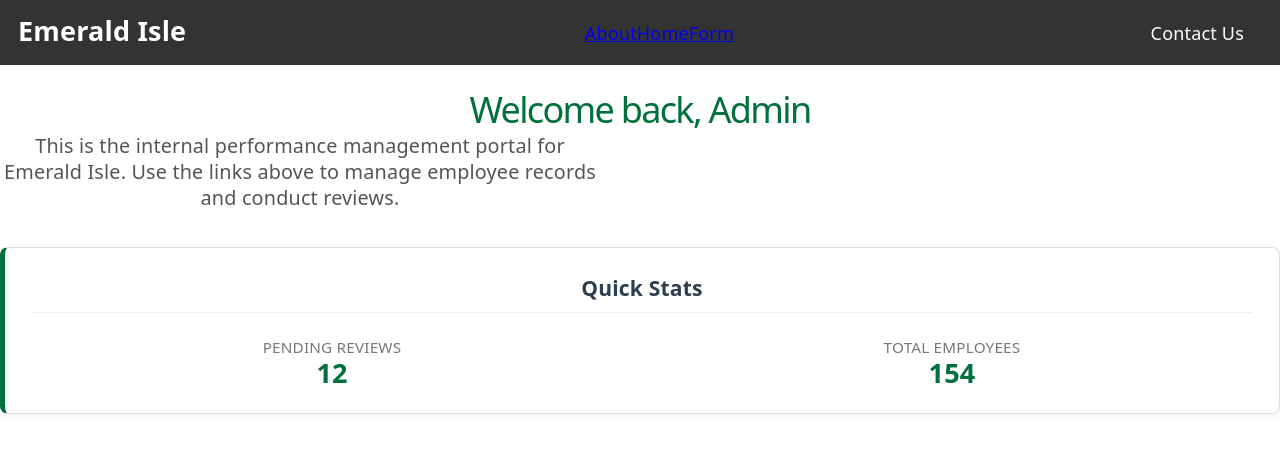
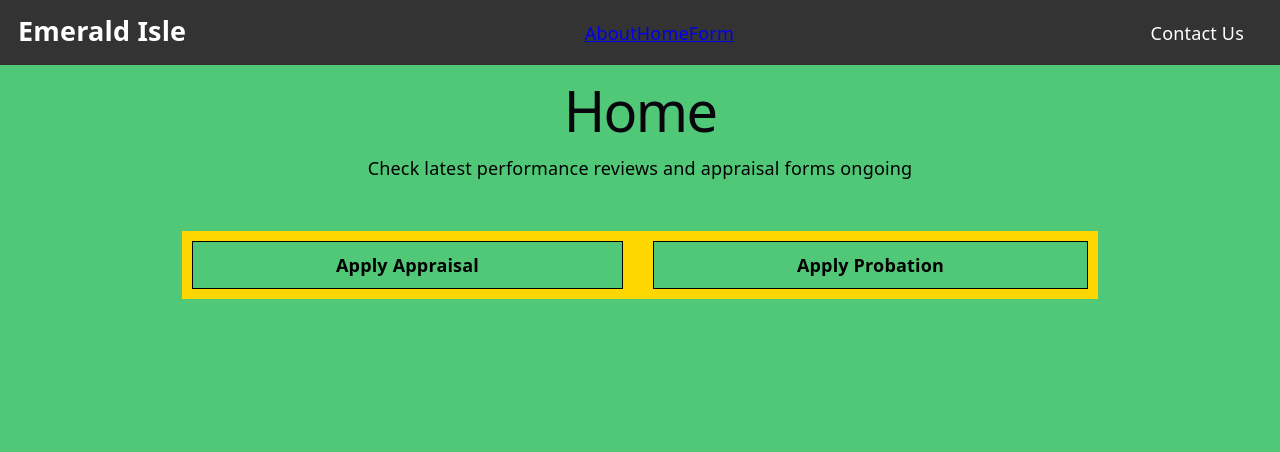
Before and after one commit to eimts2026/performance-review, a React (Vite) app in the folder frontend/: page / in a window 1280 px wide. Shown: the top 452 px of the page. Built offline with nearby package versions, Linux system fonts and the light colour scheme.

Commit message:
Grid Section - Home Page
A new grid has been added to the home section, this now will be the landing page when a user logs into the site.

The grid will act as a guide to the user, and it also looks dope.

```diff
--- a/frontend/package.json
+++ b/frontend/package.json
@@ -4,7 +4,7 @@
   "version": "0.0.0",
   "type": "module",
   "scripts": {
-    "dev": "vite",
+    "dev": "vite --host",
     "build": "vite build",
     "lint": "eslint .",
     "preview": "vite preview"
--- a/frontend/src/pages/Home.css
+++ b/frontend/src/pages/Home.css
@@ -6,58 +6,35 @@
     --border-color: #ddd;
 }
 
-
-#home h1, #home p {
-    font-size: 2rem;
-    color: var(--primary-green);
-    margin-bottom: 10px;
+body {
+    background-color: #50c878;
 }
 
-#home p {
-    color: #555;
-    font-size: 1.1rem;
-    max-width: 600px;
-    align-items: right;
+/* GRID SECTION */
+.home-section .info p {
+    color: black;
 }
 
-/* Dashboard Card Styling */
-.card {
-    background: #fff;
-    border: 1px solid var(--border-color);
-    padding: 1.5rem;
-    margin-top: 2rem;
-    border-radius: 8px;
-    border-left: 5px solid var(--primary-green); /* Visual accent */
-    box-shadow: 0 2px 8px rgba(0,0,0,0.05);
+.home-section .container {
+    display: grid;
+    grid-template-columns: auto auto;
+    background-color: gold;
+    padding: 10px;
+    margin: 0 auto;
+    max-width: 70%;
+    margin-top: 50px;
+    gap: 30px;
 }
 
-.card h3 {
-    margin-top: 0;
-    color: var(--dark-text);
-    border-bottom: 1px solid #eee;
-    padding-bottom: 10px;
+.home-section .container div {
+    background-color: #50c878;
+    color: black;
+    border: 1px solid black;
+    padding: 10px;
+    text-align: center;
 }
 
-.stats-grid {
-    display: flex;
-    gap: 20px;
-    margin-top: 15px;
+.home-section .container a {
+    text-decoration: none;
+    font-weight: bold;
 }
-
-.stat-item {
-    flex: 1;
-}
-
-.stat-label {
-    display: block;
-    font-size: 0.85rem;
-    color: #777;
-    text-transform: uppercase;
-}
-
-.stat-value {
-    display: block;
-    font-size: 1.5rem;
-    font-weight: bold;
-    color: var(--primary-green);
-}
--- a/frontend/src/pages/Home.jsx
+++ b/frontend/src/pages/Home.jsx
@@ -1,24 +1,27 @@
 import './Home.css'
+
+const uses = [
+    {id: 1, name: 'Apply Appraisal', link: '/form'},
+    {id: 2, name: 'Apply Probation', link: '/home'},
+]
 
 function Home() {
     return (
         <>
-            <section id="home" class="active">
-                <h1>Welcome back, Admin</h1>
-                <p>This is the internal performance management portal for Emerald Isle. Use the links above to manage employee records and conduct reviews.</p>
-
-                <div class="card">
-                    <h3>Quick Stats</h3>
-                    <div class="stats-grid">
-                        <div class="stat-item">
-                            <span class="stat-label">Pending Reviews</span>
-                            <span class="stat-value">12</span>
-                        </div>
-                        <div class="stat-item">
-                            <span class="stat-label">Total Employees</span>
-                            <span class="stat-value">154</span>
-                        </div>
-                    </div>
+            <section class="home-section">
+                <div class="info">
+                    <h1>Home</h1>
+                    <p>Check latest performance reviews and appraisal forms ongoing</p>
+                </div>
+                {/* <div class="container">
+                    <div>Apply Appraisal</div>
+                    <div>Apply Probation</div>
+                    <div>Hi</div>
+                </div> */}
+                <div class="container">
+                    {uses.map((use) => (
+                        <a href={use.link}><div id={use.id}>{use.name}</div></a>
+                    ))}
                 </div>
             </section>
         </>
```
